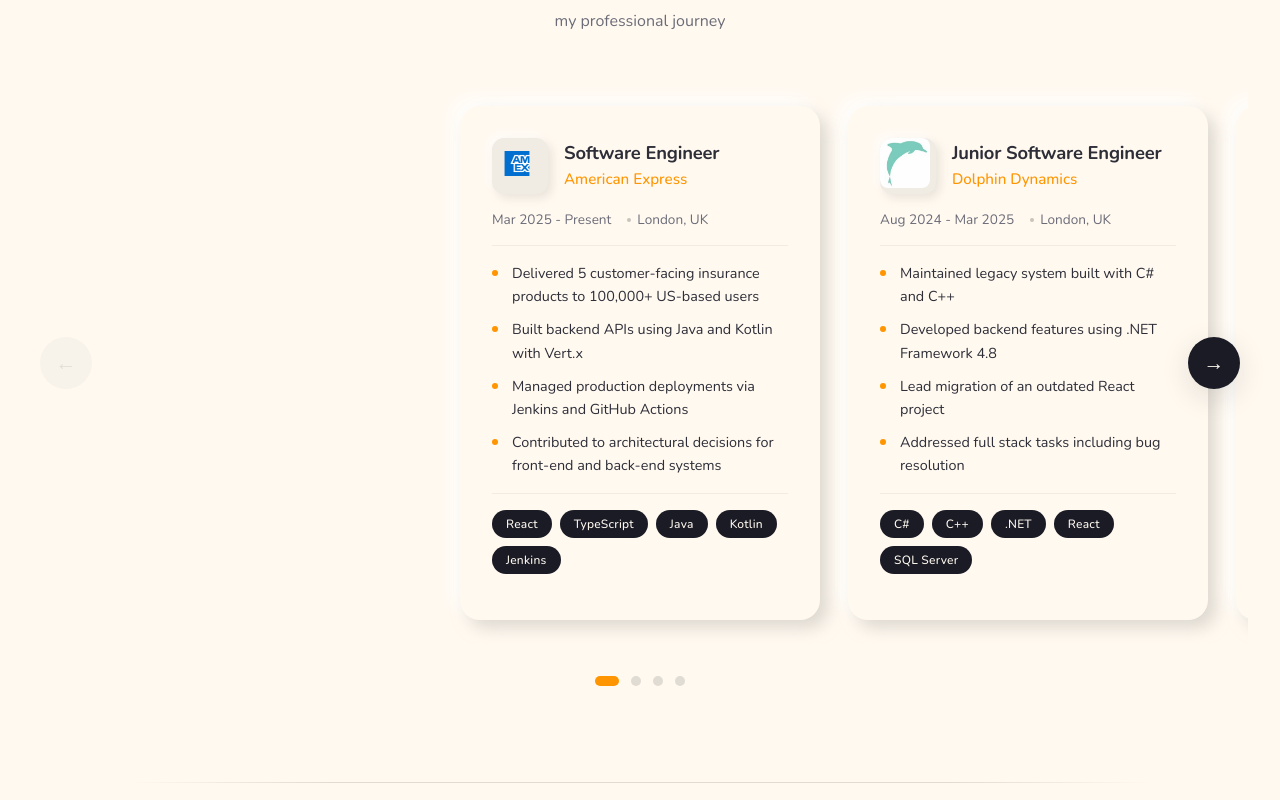
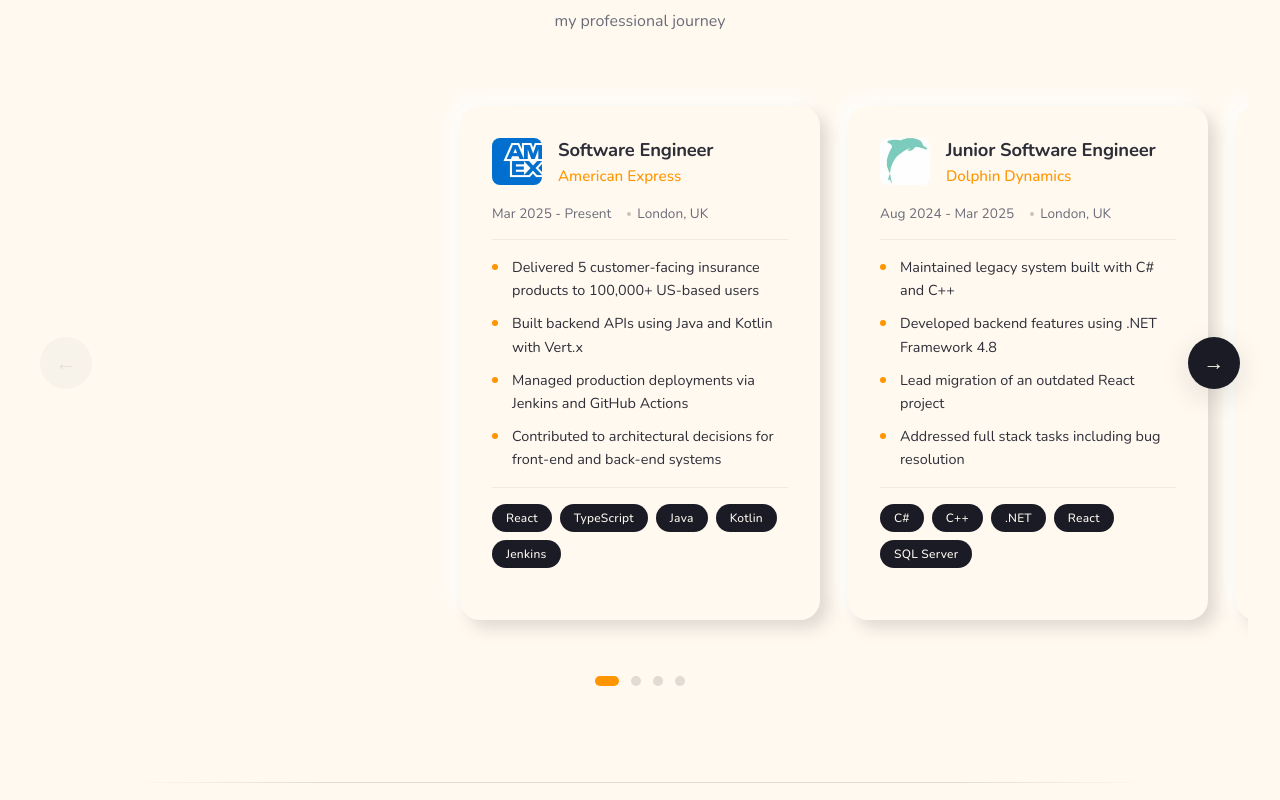
Before and after one commit to Septy2000/Portfolio-Website, a Next.js app: page / in a window 1280 px wide. Shown: the part 960-1760 px from the top of the page. Built offline with nearby package versions, Linux system fonts and the light colour scheme.

Commit message:
Final touches

```diff
--- a/src/components/Images/Images.styled.tsx
+++ b/src/components/Images/Images.styled.tsx
@@ -37,13 +37,11 @@ export const PortraitImage = styled(Image)`
 `;
 
 export const ExperienceImage = styled(Image)`
+    width: 50px;
+    height: 50px;
     border-radius: ${({ theme }) => theme.borderRadius.xsmall};
     transition: all 0.3s ease;
-    object-fit: cover;
-
-    &:hover {
-        transform: scale(1.08);
-    }
+    object-fit: contain;
 `;
 
 export const ProjectImage = styled(Image)`
--- a/src/components/Images/Images.tsx
+++ b/src/components/Images/Images.tsx
@@ -6,7 +6,7 @@ import kcl_icon from "../../../public/images/experience/kcl_icon.png";
 import gocity_icon from "../../../public/images/experience/gocity_icon.png";
 import wpf_image from "../../../public/images/projects/wpf_image.jpeg";
 import dd_icon from "../../../public/images/experience/dd_icon.jpeg";
-import amex_icon from "../../../public/images/experience/amex_icon.png";
+import amex_icon from "../../../public/images/experience/amex_icon.jpeg";
 
 export const mandelbrot_image_src = mandelbrot_image.src;
 export const missing_image_src = missing_image.src;
--- a/src/components/NavigationBar/NavigationBar.styled.tsx
+++ b/src/components/NavigationBar/NavigationBar.styled.tsx
@@ -161,15 +161,7 @@ export const HamburgerIcon = styled(FaBars)`
 
     @media (max-width: ${({ theme }) => theme.screen.medium}) {
         display: block;
-    }
-`;
-
-const slideIn = keyframes`
-    from {
-        transform: translateX(100%);
-    }
-    to {
-        transform: translateX(0);
+        font-size: 2.5rem;
     }
 `;
 
@@ -203,6 +195,7 @@ export const CloseIcon = styled(FaTimes)`
 
     @media (max-width: ${({ theme }) => theme.screen.medium}) {
         display: block;
+        font-size: 2.5rem;
     }
 `;
 
--- a/src/components/NavigationBar/NavigationBar.tsx
+++ b/src/components/NavigationBar/NavigationBar.tsx
@@ -5,6 +5,8 @@ type Page = {
     name: string;
     ref: React.RefObject<HTMLDivElement>;
 };
+
+const NAVBAR_HEIGHT = 70; // Approximate height of the navbar
 
 export default function NavigationBar({
     aboutRef,
@@ -34,19 +36,24 @@ export default function NavigationBar({
 
     const topLeftText = "me.";
 
+    const scrollToSection = (ref: React.RefObject<HTMLDivElement>) => {
+        if (ref.current) {
+            const elementPosition = ref.current.getBoundingClientRect().top + window.scrollY;
+            const offsetPosition = elementPosition - NAVBAR_HEIGHT;
+
+            window.scrollTo({
+                top: offsetPosition,
+                behavior: "smooth",
+            });
+        }
+    };
+
     return (
         <Styled.Header>
             <Styled.Name>{topLeftText}</Styled.Name>
             <Styled.NavigationContainer>
                 {pages.map((page, id) => (
-                    <Styled.NavigationLink
-                        key={id}
-                        onClick={() => {
-                            page.ref.current?.scrollIntoView({
-                                behavior: "smooth",
-                            });
-                        }}
-                    >
+                    <Styled.NavigationLink key={id} onClick={() => scrollToSection(page.ref)}>
                         {page.name}
                     </Styled.NavigationLink>
                 ))}
@@ -59,9 +66,7 @@ export default function NavigationBar({
                         key={id}
                         onClick={() => {
                             setMenuOpen(false);
-                            page.ref.current?.scrollIntoView({
-                                behavior: "smooth",
-                            });
+                            scrollToSection(page.ref);
                         }}
                     >
                         {page.name}
--- a/src/components/Sections/LandingPageSections/ExperienceSection/ExperienceSection.styled.tsx
+++ b/src/components/Sections/LandingPageSections/ExperienceSection/ExperienceSection.styled.tsx
@@ -196,15 +196,14 @@ export const CardHeader = styled.div`
 `;
 
 export const IconWrapper = styled.div`
-    width: 56px;
-    height: 56px;
-    border-radius: ${({ theme }) => theme.borderRadius.small};
+    width: 50px;
+    height: 50px;
+    border-radius: ${({ theme }) => theme.borderRadius.xsmall};
     display: flex;
     align-items: center;
     justify-content: center;
     flex-shrink: 0;
-    background: ${({ theme }) => theme.colors.surface.primary_shade.dark_1};
-    box-shadow: ${({ theme }) => theme.shadows.neumorphic.subtle};
+    background: ${({ theme }) => theme.colors.surface.primary};
     overflow: hidden;
     transition: ${({ theme }) => theme.transitions.normal};
 
--- a/src/components/Sections/LandingPageSections/ProjectsSection/ProjectsSection.tsx
+++ b/src/components/Sections/LandingPageSections/ProjectsSection/ProjectsSection.tsx
@@ -26,8 +26,6 @@ const ProjectsSection = forwardRef<HTMLDivElement | null>((props, projectsRef) =
                             of the 3rd year individual project.`,
             note: "Note: for the best experience, use a desktop browser.",
             url: "procedural-art-generator",
-            code_url:
-                "https://github.com/Septy2000/Portfolio-Website/tree/main/src/components/Sections/ProceduralArtGeneratorSections/ProceduralArtGeneratorSection",
         },
         {
             title: "Wild Poppy Films",
@@ -35,7 +33,7 @@ const ProjectsSection = forwardRef<HTMLDivElement | null>((props, projectsRef) =
             description: `Wild Poppy Films is an independent production company dedicated to
                 supporting emerging storytellers to develop conversation-sparking-question-raising films.`,
             url: "https://www.wildpoppyfilms.com",
-            code_url: "https://www.google.com",
+            code_url: "https://github.com/Septy2000/Wild-Poppy-Films-Website",
         },
 
         // {
```
Also changed, not shown: public/images/experience/amex_icon.jpeg (added), public/images/experience/amex_icon.png (deleted).
